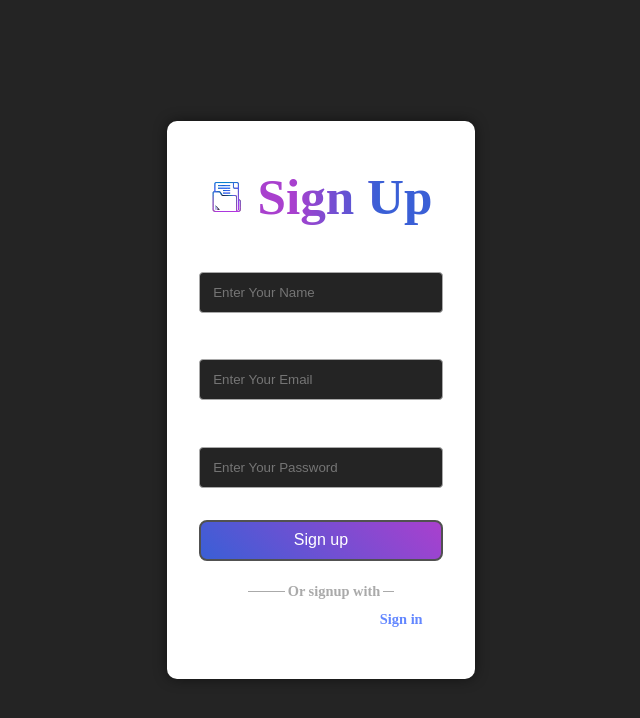
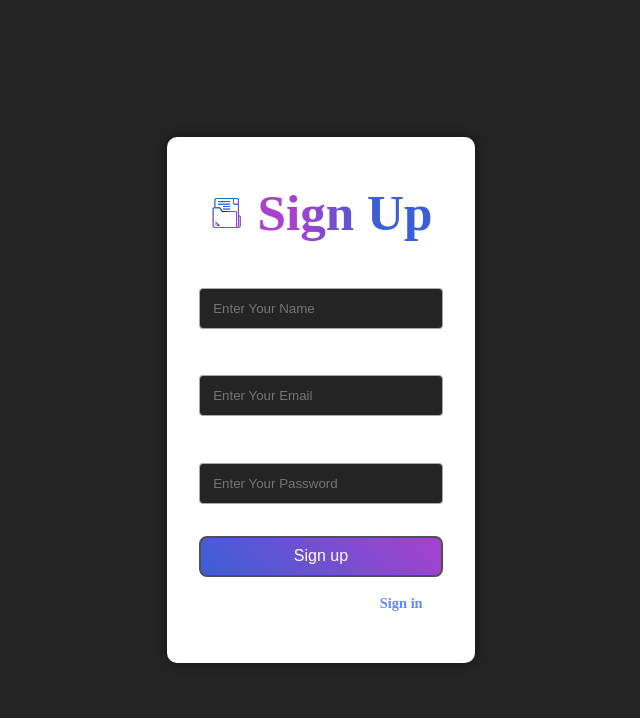
Before and after one commit to Kishan931644/docuZen, a React (Vite) app in the folder frontend/: page /register in a window 1280 px wide. Shown: the top 718 px of the page, without its empty margins (319-959 px from the left). Built offline with nearby package versions, Linux system fonts and the light colour scheme.

Commit message:
UI fixes

```diff
--- a/frontend/src/Login.jsx
+++ b/frontend/src/Login.jsx
@@ -73,10 +73,6 @@ function Login() {
               <div className="submit-btn">
                 <button type="button" id="login" onClick={handleLogin}>Sign in</button>
               </div>
-              <div className="orsignuptext">
-                <span> Or sign in with </span>
-                <i></i>
-              </div>
             </div>
             <div className="redirect-link">
               <div>
--- a/frontend/src/Register.jsx
+++ b/frontend/src/Register.jsx
@@ -80,10 +80,6 @@ function Register() {
               <div className="submit-btn">
                 <button type="button" id="login" onClick={handleRegister}>Sign up</button>
               </div>
-              <div className="orsignuptext">
-                <span> Or signup with </span>
-                <i></i>
-              </div>
             </div>
             <div className="redirect-link">
               <div>
```
